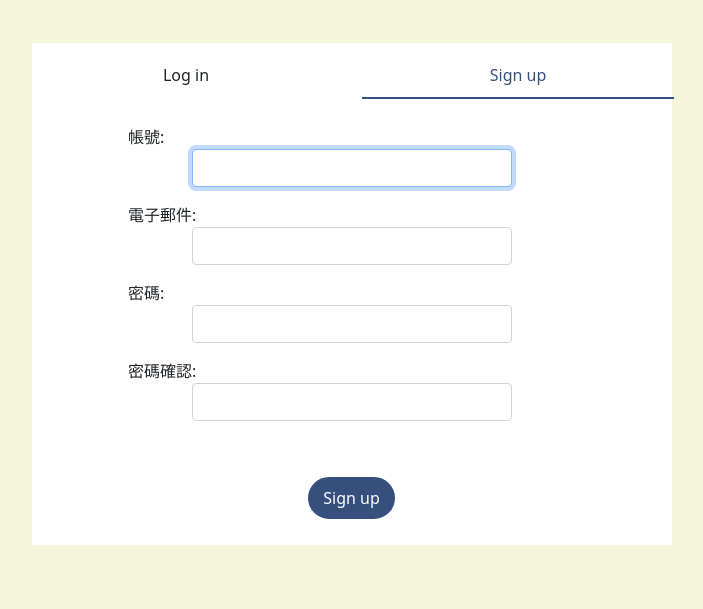
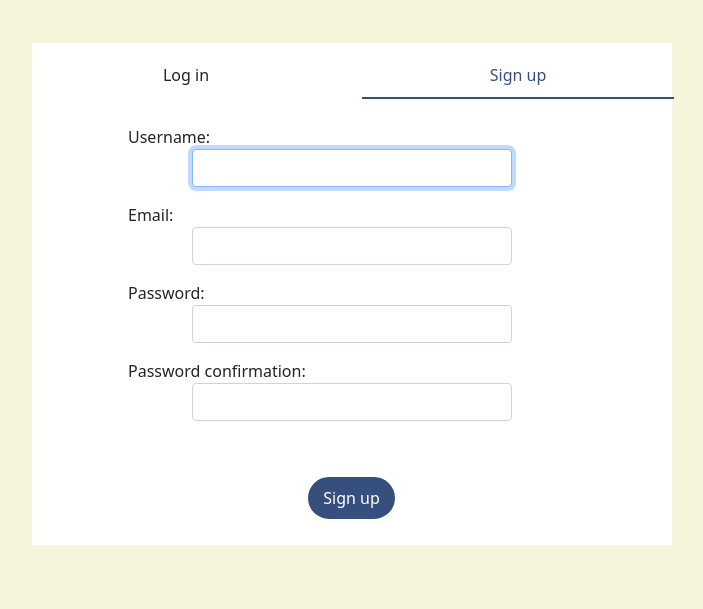
Before and after one commit to addie-tyc/Salephones, a Django app: page /smartphone-smartprice/signup in a window 1280 px wide. Shown: the part 237-846 px from the top of the page, without its empty margins (288-991 px from the left). Before the commit the page ends 782 px from the top, so only its background shows below. Run offline with Django 3.2, Linux system fonts and the light colour scheme; parts of the project's set-up code (start-up, migrations or seed data) failed here and were passed over; some libraries are stand-ins or nearby versions.

Commit message:
Added sale form, its css and js

```diff
--- a/smartphone_site/smartphone_app/forms.py
+++ b/smartphone_site/smartphone_app/forms.py
@@ -3,21 +3,25 @@ from django.contrib.auth.forms import UserCreationForm
 from django.contrib.auth.models import User
 from .models import Ptt
 
+import requests
+from bs4 import BeautifulSoup
+from datetime import datetime
+
 class SignUpForm(UserCreationForm):
     username = forms.CharField(
-        label="帳號",
+        label="Username",
         widget=forms.TextInput(attrs={'class': 'form-control'})
     )
     email = forms.EmailField(
-        label="電子郵件",
+        label="Email",
         widget=forms.EmailInput(attrs={'class': 'form-control'})
     )
     password1 = forms.CharField(
-        label="密碼",
+        label="Password",
         widget=forms.PasswordInput(attrs={'class': 'form-control'})
     )
     password2 = forms.CharField(
-        label="密碼確認",
+        label="Password confirmation",
         widget=forms.PasswordInput(attrs={'class': 'form-control'})
     )
     class Meta:
@@ -26,41 +30,139 @@ class SignUpForm(UserCreationForm):
 
 class LoginForm(forms.Form):
     username = forms.CharField(
-        label="帳號",
+        label="Username",
         widget=forms.TextInput(attrs={'class': 'form-control'})
     )
     password = forms.CharField(
-        label="密碼",
+        label="Password",
         widget=forms.PasswordInput(attrs={'class': 'form-control'})
     )
 
-class SignUpForm(UserCreationForm):
-    username = forms.CharField(
-        label="帳號",
-        widget=forms.TextInput(attrs={'class': 'form-control'})
-    )
-    email = forms.EmailField(
-        label="電子郵件",
-        widget=forms.EmailInput(attrs={'class': 'form-control'})
-    )
-    password1 = forms.CharField(
-        label="密碼",
-        widget=forms.PasswordInput(attrs={'class': 'form-control'})
-    )
-    password2 = forms.CharField(
-        label="密碼確認",
-        widget=forms.PasswordInput(attrs={'class': 'form-control'})
-    )
+
+def get_phones():
+    url = "https://en.wikipedia.org/wiki/List_of_Android_smartphones"
+    resp = requests.get(url)
+    soup = BeautifulSoup(resp.text, "html.parser")
+
+    tables = soup.find_all("table", class_="wikitable")
+    rows = []
+    for i in tables:
+        rows.extend(i.select("tbody tr th"))
+
+    phones = [a.text.partition("(")[0].strip() for a in rows]
+    phones = [ p for p in phones if len(p.split()) > 1]
+
+    brands = set()
+    for p in phones:
+        brands.add(p.split(" ")[0])
+    brands = list(brands)
+    brands = sorted(brands)
+    for b in range(len(brands)):
+        if brands[b] == "Asus":
+            brands = brands[b:]
+            break
+
+    phone_list = []
+    for b in brands:
+        if b == "Samsung":
+            for p in phones:
+                if p.split(" ")[0] == b:
+                    if "/" in p:
+                        p_lst = p.split("/")
+                        for series in p_lst[1:]:
+                            sub_p = p_lst[0].replace("5G", "").strip()
+                            if series == "+":
+                                phone = sub_p + series
+                            else:
+                                phone = sub_p + " " + series
+                            if len(phone) > 0:
+                                phone_list.append(phone)
+                        phone_list.append(sub_p)
+                    else:
+                        phone = p.replace("5G", "").strip()
+                        if len(phone) > 0:
+                            phone_list.append(phone)
+        elif b == "POCO":
+            for p in phones:
+                if p.split(" ")[0] == b:
+                    phone = p.replace("5G", "").strip()
+                    if len(phone) > 0:
+                        phone_list.append(phone)
+
+        elif b == "Pixel":
+            for p in phones:
+                if p.split(" ")[0] == b:
+                    phone = p.replace("5G", "").strip()
+                    if len(phone) > 0:
+                        phone_list.append(phone)
+        else:
+            for p in phones:
+                if p.split(" ")[0] == b:
+                    if "/" in p:
+                        p_lst = p.split("/")
+                        for series in p_lst[1:]:
+                            sub_p = p_lst[0].replace("5G", "").strip()
+                            if series == "+":
+                                phone = sub_p + series
+                            else:
+                                phone = sub_p + " " + series
+                            if len(phone) > 0:
+                                phone_list.append(phone)
+                        phone_list.append(sub_p)
+                    else:
+                        phone = p.replace("5G", "").strip()
+                        if len(phone) > 0:
+                            phone_list.append(phone)
+                        phone_list.append(phone)
+    phone_list.append("Asus ROG Phone 2")
+
+    url = "https://www.theiphonewiki.com/wiki/List_of_iPhones"
+    resp = requests.get(url)
+    soup = BeautifulSoup(resp.text, "html.parser")
+
+    table = soup.find("div", id="toc")
+    iphones = []
+    for span in table.select("ul li span"):
+        if "iPhone" in str(span):
+            if ("SE" in str(span)) and ("1" in str(span)):
+                iphones.append("iPhone SE")
+            elif ("SE" in str(span)) and ("2" in str(span)):
+                iphones.append("iPhone SE2")
+            else:
+                iphones.append(span.text)
+    iphones.remove("iPhone")
+    phone_list.extend(iphones)
+    phone_set = set()
+    for p in phone_list:
+        phone_set.add(p)
+    phone_list = sorted(list(phone_set))
+    phone_list.remove("Asus ROG Phone II")
+    return phone_list
+
+class SaleForm(forms.ModelForm):
+    phones = get_phones()
+    title_choices = tuple([ (p, p) for p in phones ])
+    title = forms.ChoiceField(label="手機名稱", widget=forms.Select(attrs={'class': 'form-control'}), choices=title_choices, required=True)
+    storage_choices = [32, 64, 128, 256, 512, 1024]
+    storage_choices = [ (i,i) for i in storage_choices ]
+    storage = forms.ChoiceField(label="手機容量（GB）", widget=forms.Select(attrs={'class': 'form-control'}), choices=storage_choices, required=True)
+    price = forms.IntegerField(label="價格", widget=forms.NumberInput(attrs={'class': 'form-control'}), required=True)
+    new_choices = [ (0, "已使用"), (1, "全新") ]
+    new = forms.ChoiceField(label="已使用 或 全新", widget=forms.Select(attrs={'class': 'form-control'}), choices=new_choices, required=True)
+    sold = forms.IntegerField(widget=forms.HiddenInput(attrs={'class': 'form-control'}), initial=0, required=True)
+    account = forms.CharField(widget=forms.HiddenInput(attrs={'class': 'form-control'}), initial="0", required=True)
+    email = forms.CharField(widget=forms.HiddenInput(attrs={'class': 'form-control'}), initial="0", required=True)
+    box = forms.CharField(label="盒裝內容", widget=forms.TextInput(attrs={'class': 'form-control'}), required=True)
+    created_at = forms.CharField(widget=forms.HiddenInput(attrs={'class': 'form-control'}), initial=datetime.now(), required=True)
+    source = forms.CharField(widget=forms.HiddenInput(attrs={'class': 'form-control'}), initial="native", required=True)
+    images = forms.FileField(label="商品照片（最多 4 張）",
+                             widget=forms.FileInput(
+                                 attrs={'class': 'form-control', 'multiple': True, 'accept':"image/jpg, image/jpeg, image/png", 'id':"images"}),
+                             required=False)
+
+
     class Meta:
-        model = User
-        fields = ('username', 'email', 'password1', 'password2')
-
-class LoginForm(forms.Form):
-    username = forms.CharField(
-        label="帳號",
-        widget=forms.TextInput(attrs={'class': 'form-control'})
-    )
-    password = forms.CharField(
-        label="密碼",
-        widget=forms.PasswordInput(attrs={'class': 'form-control'})
-    )
+        model = Ptt
+        fields = ('title', 'storage', 'price', 'new', 'sold',
+                  'account',  'box', 'created_at', 'source', 'images')
+                  # default value: sold, account, created_at, source
--- a/smartphone_site/static/css/main.css
+++ b/smartphone_site/static/css/main.css
@@ -94,6 +95,7 @@ body {
   width: 50%;
   margin: auto;
   margin-top: 5%;
+  margin-bottom: 5%;
   padding-bottom: 26px;
 }
 
```
Also changed, not shown: other parts of smartphone_site/static/css/main.css (+24 -3 lines), smartphone_site/static/js/sale.js (added, +7 -0 lines).
